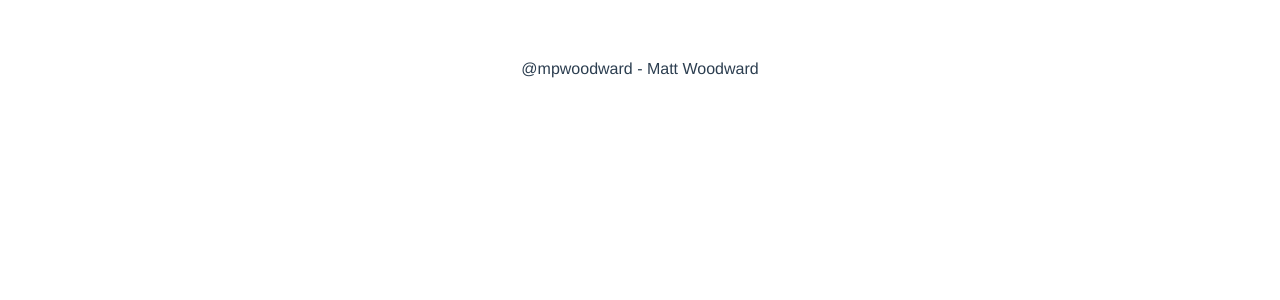
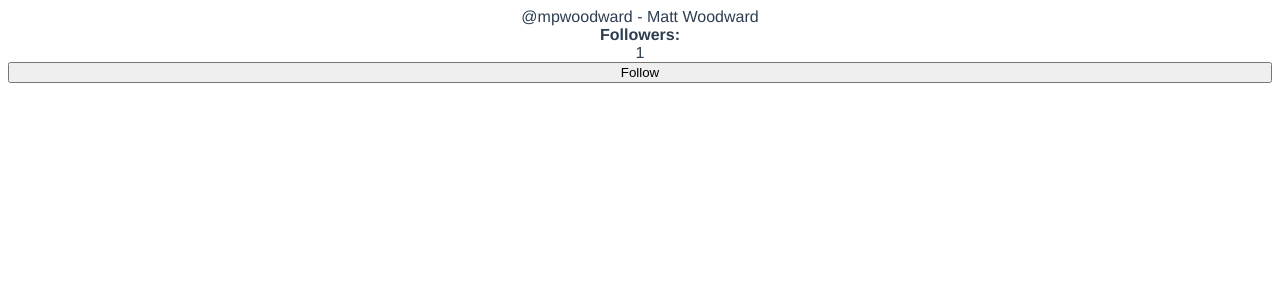
Before and after one commit to mpwoodward/twotter, a Vue app: page / in a window 1280 px wide. Shown: the top 300 px of the page. Built offline with nearby package versions, Linux system fonts and the light colour scheme.

Commit message:
script tag with setup instead of setup function

```diff
--- a/src/App.vue
+++ b/src/App.vue
@@ -1,13 +1,19 @@
 <template>
+  <div id="app">
     @{{ user.username }} - {{ fullName }}
+    <strong>Followers: </strong> {{ followers }}
+    <button @click="followUser">Follow</button>
+  </div>
 </template>
 
-<script lang="ts">
-import { computed, defineComponent, reactive, ref } from 'vue'
+<script lang="ts" setup>
+import {
+  computed,
+  onMounted,
+  reactive,
+  ref,
+} from 'vue'
 
-export default defineComponent({
-  name: 'App',
-  setup() {
 const followers = ref(0)
 const user = reactive({
   id: 1,
@@ -20,12 +26,10 @@ export default defineComponent({
 
 const fullName = computed(() => `${user.firstName} ${user.lastName}`)
 
-    return {
-      followers,
-      user,
-      fullName,
-    }
-  }
+const followUser = () => followers.value++
+
+onMounted(() => {
+  followUser()
 })
 </script>
 
@@ -34,8 +38,9 @@ export default defineComponent({
   font-family: Avenir, Helvetica, Arial, sans-serif;
   -webkit-font-smoothing: antialiased;
   -moz-osx-font-smoothing: grayscale;
+  color: #2c3e50;
+  display: flex;
+  flex-direction: column;
   text-align: center;
-  color: #2c3e50;
-  margin-top: 60px;
 }
 </style>
```
Lines whose indentation alone changed are shown as unchanged.
